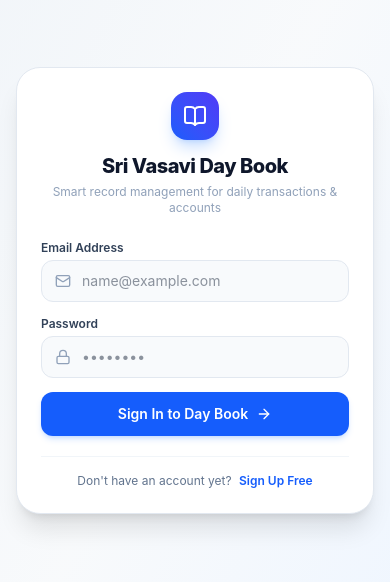
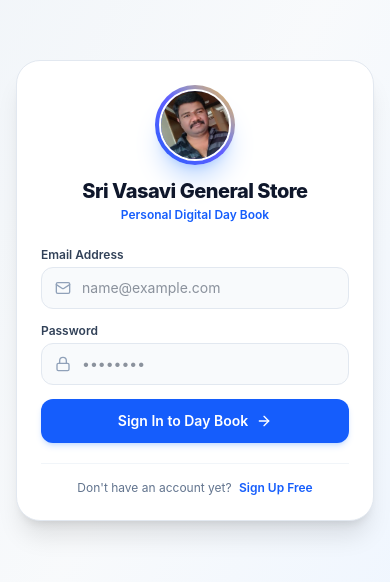
Before and after one commit to SIVA2102004/SRI-VASAVI-GENERAL-STORE, a React (Vite) app in the folder client/: page / in a window 390 px wide. Shown: the part 140-722 px from the top of the page. Built offline with nearby package versions, Linux system fonts and the light colour scheme.

Commit message:
feat: set custom photo as app logo, browser favicon, and PWA mobile launcher icon

```diff
--- a/client/index.html
+++ b/client/index.html
@@ -2,7 +2,8 @@
 <html lang="en">
   <head>
     <meta charset="UTF-8" />
-    <link rel="icon" type="image/svg+xml" href="/favicon.svg" />
+    <link rel="icon" type="image/png" href="/logo.png" />
+    <link rel="apple-touch-icon" href="/logo.png" />
     <meta name="viewport" content="width=device-width, initial-scale=1.0, maximum-scale=1.0, user-scalable=no, viewport-fit=cover" />
     <meta name="theme-color" content="#2563eb" />
     <meta name="apple-mobile-web-app-capable" content="yes" />
--- a/client/src/App.jsx
+++ b/client/src/App.jsx
@@ -154,17 +154,19 @@ export default function App() {
         {/* Responsive Header */}
         <header className="h-16 border-b border-slate-200 dark:border-slate-800 bg-white/95 dark:bg-slate-900/95 backdrop-blur-md px-3 sm:px-6 flex items-center justify-between gap-2 z-30 shrink-0">
           {/* Mobile hamburger menu toggle */}
-          <div className="flex items-center space-x-2 lg:hidden">
+          <div className="flex items-center space-x-2 lg:hidden shrink-0">
             <button
               onClick={() => setIsMobileMenuOpen(true)}
-              className="p-2 rounded-xl text-slate-600 dark:text-slate-300 hover:bg-slate-100 dark:hover:bg-slate-800"
+              className="p-1.5 rounded-xl text-slate-600 dark:text-slate-300 hover:bg-slate-100 dark:hover:bg-slate-800"
               title="Open Navigation"
             >
               <Menu className="w-5 h-5" />
             </button>
-            <span className="font-bold text-sm tracking-tight text-slate-800 dark:text-white sm:hidden">
-              DayBook
-            </span>
+            <img
+              src="/logo.png"
+              alt="Logo"
+              className="w-8 h-8 rounded-full object-cover border border-blue-500 shadow-xs"
+            />
           </div>
 
           {/* Search bar adapts to all device widths */}
--- a/client/src/components/AuthModal.jsx
+++ b/client/src/components/AuthModal.jsx
@@ -72,14 +72,18 @@ export default function AuthModal({ onLoginSuccess }) {
       <div className="w-full max-w-sm sm:max-w-md bg-white dark:bg-slate-900 rounded-3xl border border-slate-200 dark:border-slate-800 p-6 sm:p-8 shadow-xl">
         {/* App Branding */}
         <div className="text-center mb-6">
-          <div className="w-12 h-12 sm:w-14 sm:h-14 rounded-2xl bg-gradient-to-tr from-blue-600 to-indigo-600 flex items-center justify-center text-white mx-auto shadow-lg shadow-blue-500/25 mb-3">
-            <BookOpen className="w-6 h-6 sm:w-7 sm:h-7" />
+          <div className="w-20 h-20 rounded-full mx-auto p-1 bg-gradient-to-tr from-blue-600 via-indigo-500 to-amber-400 shadow-xl shadow-blue-500/25 mb-3 flex items-center justify-center">
+            <img
+              src="/logo.png"
+              alt="Sri Vasavi General Store Logo"
+              className="w-full h-full object-cover rounded-full border-2 border-white dark:border-slate-800"
+            />
           </div>
           <h1 className="text-xl sm:text-2xl font-extrabold text-slate-900 dark:text-white tracking-tight">
-            Sri Vasavi Day Book
+            Sri Vasavi General Store
           </h1>
-          <p className="text-xs text-slate-400 mt-1">
-            Smart record management for daily transactions & accounts
+          <p className="text-xs text-blue-600 dark:text-blue-400 font-semibold mt-0.5">
+            Personal Digital Day Book
           </p>
         </div>
 
--- a/client/src/components/Sidebar.jsx
+++ b/client/src/components/Sidebar.jsx
@@ -27,13 +27,17 @@ export default function Sidebar({ currentTab, setCurrentTab, user, onLogout, dar
   return (
     <aside className="w-64 bg-white dark:bg-slate-900 border-r border-slate-200 dark:border-slate-800 flex flex-col h-screen shrink-0 transition-colors duration-200">
       {/* Brand Header */}
-      <div className="p-5 border-b border-slate-100 dark:border-slate-800 flex items-center space-x-3">
-        <div className="w-10 h-10 rounded-xl bg-gradient-to-tr from-blue-600 to-indigo-500 flex items-center justify-center text-white shadow-md shadow-blue-500/20">
-          <BookOpen className="w-5 h-5" />
-        </div>
-        <div>
-          <h1 className="font-bold text-slate-800 dark:text-white tracking-tight leading-none text-lg">DayBook</h1>
-          <p className="text-xs text-slate-400 dark:text-slate-500 mt-1">Personal Record Manager</p>
+      <div className="p-4 border-b border-slate-100 dark:border-slate-800 flex items-center space-x-3">
+        <img
+          src="/logo.png"
+          alt="Sri Vasavi Logo"
+          className="w-11 h-11 rounded-full object-cover border-2 border-blue-500 shadow-md shrink-0"
+        />
+        <div className="min-w-0">
+          <h1 className="font-bold text-slate-800 dark:text-white tracking-tight leading-tight text-base truncate">
+            Sri Vasavi
+          </h1>
+          <p className="text-[11px] text-blue-600 dark:text-blue-400 font-semibold truncate">General Store DayBook</p>
         </div>
       </div>
 
--- a/client/vite.config.js
+++ b/client/vite.config.js
@@ -21,9 +21,9 @@ export default defineConfig({
         start_url: '/',
         icons: [
           {
-            src: '/favicon.svg',
+            src: '/logo.png',
             sizes: '192x192 512x512',
-            type: 'image/svg+xml',
+            type: 'image/png',
             purpose: 'any maskable'
           }
         ]
```
Also changed, not shown: client/public/logo.png (added), client/src/assets/logo.png (added).
